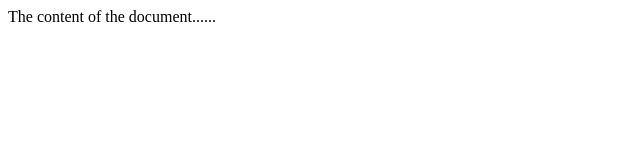
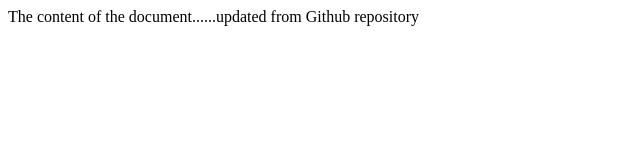
Before and after one commit to muralimkb/ecommerce, a plain HTML site: page src/index.html in a window 1280 px wide. Shown: the whole page, without its empty margins (0-640 px from the left). Drawn offline with Linux system fonts and the light colour scheme.

Commit message:
Updated from GITHUB repository

```diff
--- a/src/index.html
+++ b/src/index.html
@@ -5,7 +5,7 @@
 </head>
 
 <body>
-The content of the document......
+The content of the document......updated from Github repository
 </body>
 
 </html>
```
